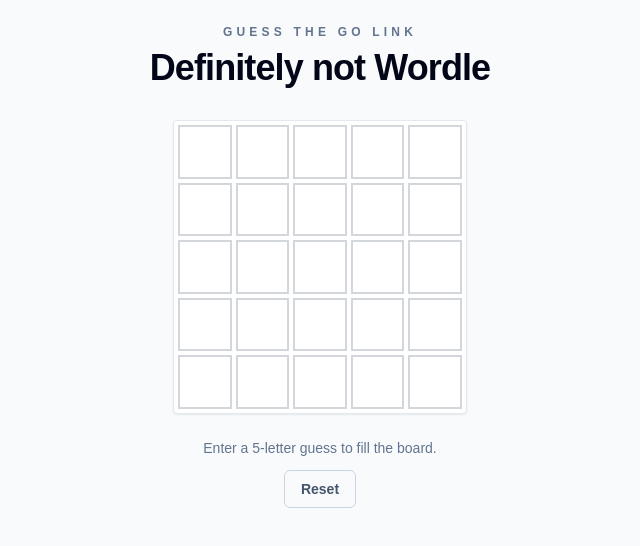
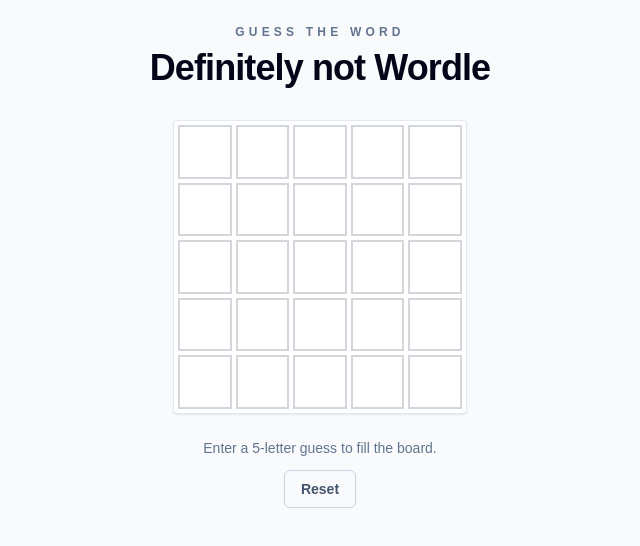
Before and after one commit to davidk003/golinks-wordle, a Next.js app: page / in a window 1280 px wide. Shown: the top 546 px of the page, without its empty margins (320-960 px from the left). Built offline with nearby package versions, Linux system fonts and the light colour scheme.

Commit message:
update wordle subtitle

```diff
--- a/app/page.tsx
+++ b/app/page.tsx
@@ -5,7 +5,7 @@
     <main className="flex min-h-full flex-1 flex-col items-center bg-slate-50 px-4 py-6 text-slate-950 sm:px-8">
       <header className="w-full max-w-md text-center">
         <p className="text-xs font-bold uppercase tracking-[0.35em] text-slate-500">
-          Guess the go link
+          Guess the word
         </p>
         <h1 className="mt-2 text-3xl font-black tracking-tight sm:text-4xl">
           Definitely not Wordle
```
